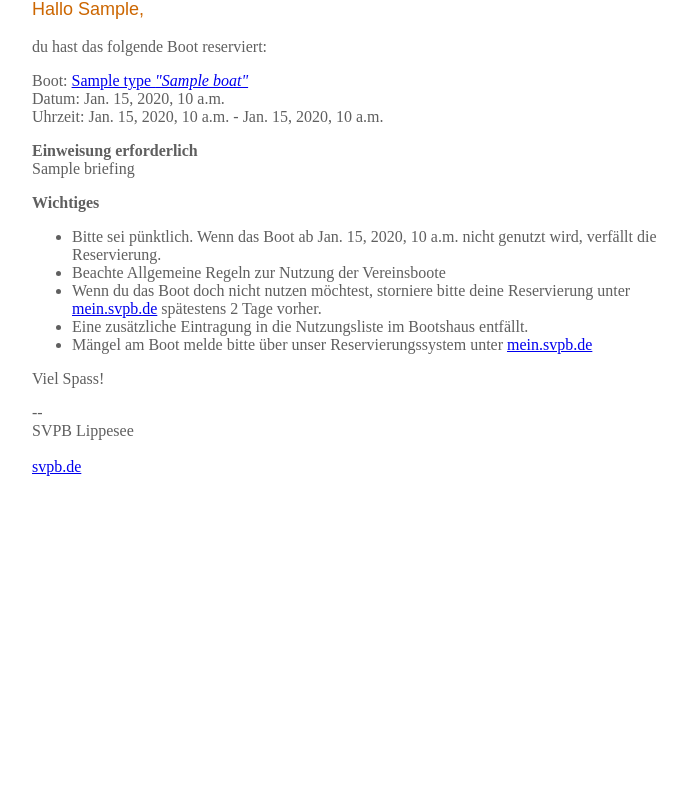
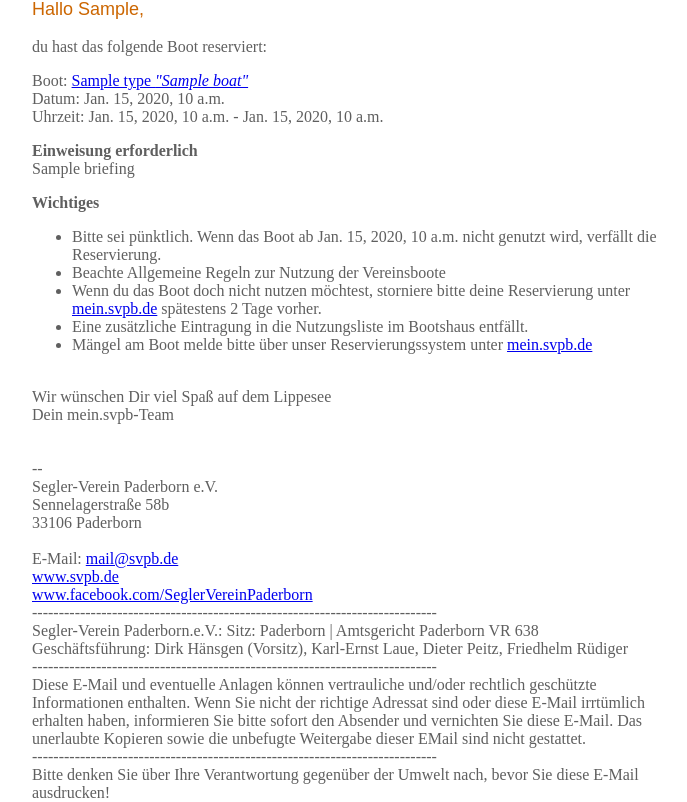
Before and after one commit to hkarl/svpb, a Django app: template boote/templates/boote/email_booking.html in a window 1280 px wide. Shown: the part 21-823 px from the top of the page, without its empty margins (288-975 px from the left). Before the commit the page ends 497 px from the top, so only its background shows below. Run offline with Django 3.2, Linux system fonts and the light colour scheme; the template is opened without the code that fills it: most values are stand-ins (such as "Sample title", 1, 10 or a date in 2020); parts of the project's set-up code (start-up, migrations or seed data) failed here and were passed over.

Commit message:
Update email_booking.html
Wünsche von Christian L. von Philipp integriert

```diff
--- a/boote/templates/boote/email_booking.html
+++ b/boote/templates/boote/email_booking.html
@@ -68,14 +68,25 @@ die Nutzungsliste im Bootshaus entfällt.</li>
 
 </ul>
 </p>
-
-<p>
-Viel Spass!
-</p>
-
---<br>
-SVPB Lippesee<br>
 <br>
-<a href='http://www.svpb.de'>svpb.de</a><br>
+Wir wünschen Dir viel Spaß auf dem Lippesee<br>
+Dein mein.svpb-Team <br>
+<br>
+<br>
+-- <br>
+Segler-Verein Paderborn	e.V.<br>
+Sennelagerstraße 58b<br>
+33106	Paderborn	<br>
+<br>
+E-Mail:	<a href='mailto:>mail@svpb.de'>mail@svpb.de</a><br>
+<a href='http://www.svpb.de'>www.svpb.de</a><br>
+<a href='http://www.facebook.com/SeglerVereinPaderborn<'>www.facebook.com/SeglerVereinPaderborn</a><br>
+----------------------------------------------------------------------------<br>
+Segler-Verein Paderborn.e.V.: Sitz: Paderborn | Amtsgericht Paderborn VR 638<br>
+Geschäftsführung: Dirk Hänsgen (Vorsitz), Karl-Ernst Laue, Dieter Peitz, Friedhelm Rüdiger<br>
+----------------------------------------------------------------------------<br>
+Diese E-Mail und eventuelle Anlagen können vertrauliche	und/oder rechtlich geschützte Informationen enthalten. Wenn Sie nicht der richtige Adressat sind oder	diese	E-Mail	irrtümlich	erhalten	haben,	informieren	Sie	bitte	sofort	den	Absender	und		vernichten	Sie	diese	E-Mail.	Das	unerlaubte	Kopieren	sowie	die	unbefugte	Weitergabe	dieser	EMail	sind	nicht	gestattet.<br>
+----------------------------------------------------------------------------<br>
+Bitte denken Sie über Ihre Verantwortung gegenüber der Umwelt nach, bevor Sie diese E-Mail ausdrucken!<br>
 </body>
 </html>
```
